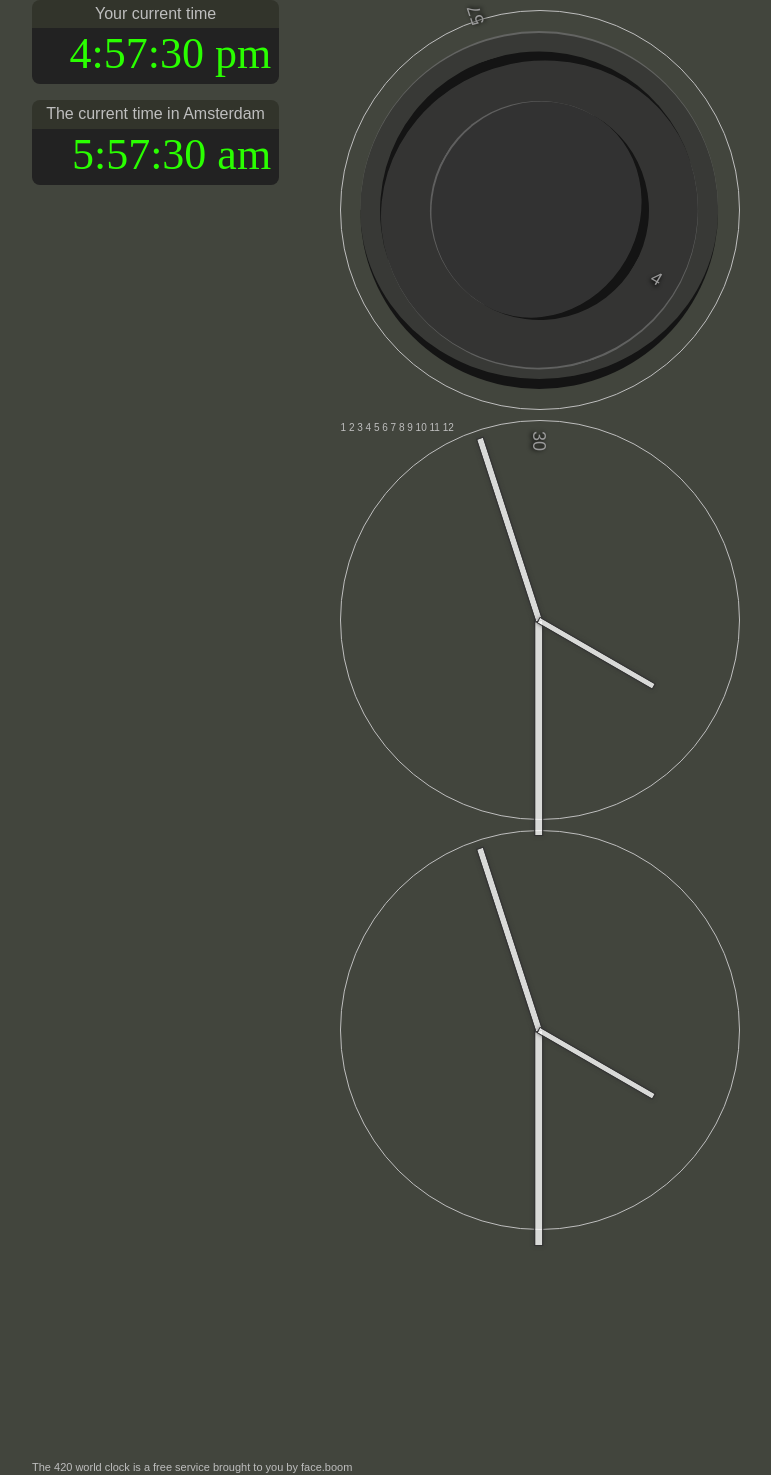
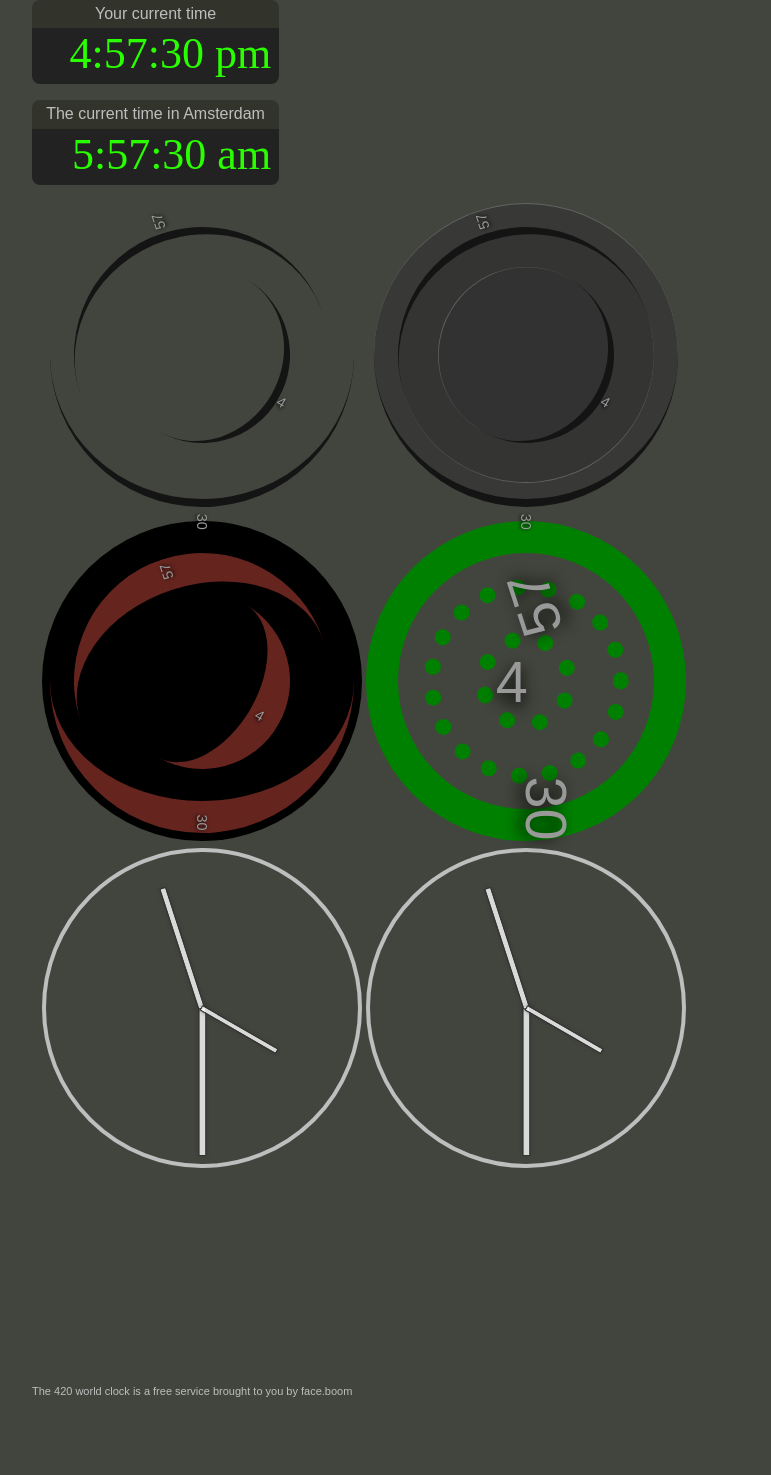
Before and after one commit to hightimes/fourtwentywhere, a PHP site: page /clocks/analog.html in a window 1280 px wide. Shown: the part 150-1625 px from the top of the page, without its empty margins (38-809 px from the left). After the commit the page ends 1547 px from the top, so only its background shows below. Run offline with PHP 8.4, Linux system fonts and the light colour scheme; style sheets or scripts are compiled from the project's sources; some libraries are stand-ins or nearby versions.

Commit message:
adding more clock styles - digital/analog hybrid

```diff
--- a/clocks/analog.html
+++ b/clocks/analog.html
@@ -24,13 +24,13 @@
  	</header>
 	<article class="row">
 		<div class="three columns" id="your-time">
-			<section>
+			<section style="float:left">
 				<h1>Your current time</h1>
 				<div class="weed-clock">
 					<div id="current-time"></div>
 				</div>
 			</section>
-			<section>
+			<section style="float:left">
 				<h1>The current time in Amsterdam</h1>
 				<div class="weed-clock">
 					<div id="amd-current-time"></div>
@@ -48,29 +48,51 @@
 			</div>
 
 		</div>
-
+	</article>
+	<article class="row">
 
 		<section class="nine columns" id="awesome">
 
 			<div id="time-to-puff" style="display:none"></div>
 
 
+				<div class="weed-clock analog inline">
+					<div class="face arc">
+						<div class="hand second"></div>
+						<div class="hand minute"></div>
+						<div class="hand hour"></div>
+					</div>
+				</div>
 
-				<div class="weed-clock analog">
+				<div class="weed-clock analog inline">
 					<div class="face sphere">
 						<div class="hand second"></div>
 						<div class="hand minute"></div>
 						<div class="hand hour"></div>
 					</div>
 				</div>
-				<div class="weed-clock analog">
+				<div class="weed-clock analog inline">
+					<div class="face apc ticks">
+						<div class="hand second"></div>
+						<div class="hand minute"></div>
+						<div class="hand hour"></div>
+					</div>
+				</div>
+				<div class="weed-clock analog inline">
+					<div class="face digilog">
+						<div class="hand second"></div>
+						<div class="hand minute"></div>
+						<div class="hand hour"></div>
+					</div>
+				</div>
+				<div class="weed-clock analog inline">
 					<div class="face numbers ticks numbers">
 						<div class="hand second"></div>
 						<div class="hand minute"></div>
 						<div class="hand hour"></div>
 					</div>
 				</div>
-				<div class="weed-clock analog">
+				<div class="weed-clock analog inline">
 					<div class="face">
 						<div class="hand second"></div>
 						<div class="hand minute"></div>
--- a/css/faces.less
+++ b/css/faces.less
@@ -1,12 +1,25 @@
+.digital {
+	&:after {
+		content: attr(data-time);
+	}
+	.hand{
+
+	}
+}
 .analog {
-	font-size:10px;
+	font-size:50%;
+	width:40em;
+	height:40em;
 	margin:0;
+	&.inline {
+		display: inline-block;
+	}
 	.face {
 		position:relative;
-		height:40em;
-		width:40em;
+		height:100%;
+		width:100%;
 		vertical-align:middle;
-		border:0.1em solid;
+		border:0.5em solid;
 		box-sizing:border-box;
 		border-radius:50%;
 		margin:10px;
@@ -30,7 +43,7 @@
 				position:absolute;
 				content: ' ';
 				height:2%;
-				width:60%;
+				width:50%;
 				background-color:rgba(255,255,255,0.8);
 				outline:1px solid #333;
 				box-shadow: 0 0em 0.5em #333;
@@ -48,25 +61,23 @@
 					height:80%;
 				}
 				&.second {
-					top:5%;
-					left:5%;
-					width:90%;
-					height:90%;
+					top:2.5%;
+					left:2.5%;
+					width:95%;
+					height:95%;
 				}
 
 		}
 	}
-	.face.sphere {
+	.face.arc,.face.sphere, .face.apc, .face.digilog{
 		border-radius:50%;
 		box-sizing:border-box;
-
+		border-width:0;
 		.hand {
 			-webkit-transform-origin:50% 50%;
 			border:0 solid rgba(20,20,20,1);
 			border-right-width: 1em;
-			border-left-width: 0.2em;
 			border-left-color: rgba(200,200,200,0.3);
-			background-color:rgba(50,50,50,0.6);
 			-webkit-transition-timing-function:linear;
 			&:after {
 				content:none;
@@ -78,8 +89,8 @@
 				text-align:left;
 				vertical-align:baseline;
 				top:49%;
-				left:100%;
-				margin:-0.5em 15%;
+				left:105%;
+				margin:-0.5em 0;
 				overflow:visible;
 				position:absolute;
 				content: attr(data-time);
@@ -91,24 +102,100 @@
 		}
 
 	}
-	/*
-	.face.numbers:before {
+	.face.apc {
+		background-color:#000;
+		.hand {
+			border-right-width:4em;
+			border-color: rgba(253, 90, 75, 0.4);
+		}
+	}
+	.face.sphere {
+		.hand {
+			border-left-width: 0.2em;
+			background-color:rgba(50,50,50,0.6);
+		}
+	}
+	.face.digilog {
+		font-size:4em;
+		line-height:4em;
+		height:80%;
+		width:80%;
+		border:1em solid green;
+		box-sizing:content-box;
+		.hand {
+		//-webkit-transform: none !important;
+
+			-webkit-transform-origin:50% 50%;
+
+			&:after {
+				background:none;
+			}
+
+			&.hour,&.minute,&.second{
+				border:.5em dotted green;
+				box-sizing:border-box;
+				//display:inline-block;
+				width:40%;
+				height:40%;
+				top:30%;
+				left:30%;
+				&:before {
+					text-align:center;
+					vertical-align:middle;
+					margin:0;
+					top:0%;
+					right:0;
+					width:auto;
+					overflow:visible;
+					position:relative;
+					content: attr(data-time);
+				}
+			}
+
+			&.hour:before{
+				left:20%;
+				top:-0.25em;
+				content: attr(data-time);
+			}
+			&.hour {
+				border:none;
+				-webkit-transform: none !important;
+			}
+			&.minute {
+				//margin-left:1em;
+			}
+			&.second {
+				top:10%;
+				left:10%;
+				width:80%;
+				height:80%;
+
+				//margin-left:6em;
+			}
+		}
+
+	}
+
+	.face.numbers {
+		&:before {
 			font-size:1.4em;
 			font-weight:normal;
 			position:absolute;
 			display:inline-block;
-		content:'12 11 1 10 2 9 3 8 4 7 5 6';
+			//content: url(http://upload.wikimedia.org/wikipedia/commons/9/93/BenboisClock.svg);
 			text-align:justify;
 			word-spacing:10em;
 			white-space:no-wrap;
 			overflow:visible;
-		height:auto;
-		width:auto;
+			height:100%;
+			width:100%;
 			border:1px solid green;
 			//-webkit-transform:
 
 		}
-	*/
+	}
+
+/*
 	.face.numbers:after {
 		content : '1 2 3 4 5 6 7 8 9 10 11 12';
 		z-index:0;
@@ -117,13 +204,9 @@
 		display:block;
 		width:100%;
 		height:100%;
-		/*
-		background-image : -webkit-linear-gradient(0deg, transparent 0%,transparent 49.5%,#000000 50%,transparent 50.5%,transparent 100%), -webkit-linear-gradient(90deg, transparent 0%,transparent 49.5%,#000000 50%,transparent 50.5%,transparent 100%),
-		-webkit-linear-gradient(45deg, transparent 0%,transparent 49.5%,#000000 50%,transparent 50.5%,transparent 100%),-webkit-linear-gradient(22.5deg, transparent 0%,transparent 49.5%,#000000 50%,transparent 50.5%,transparent 100%), -webkit-linear-gradient(67.5deg, transparent 0%,transparent 49.5%,#000000 50%,transparent 50.5%,transparent 100%),
-		-webkit-linear-gradient(112.5deg, transparent 0%,transparent 49.5%,#000000 50%,transparent 50.5%,transparent 100%),-webkit-linear-gradient(135deg, transparent 0%,transparent 49.5%,#000000 50%,transparent 50.5%,transparent 100%),-webkit-linear-gradient(157.5deg, transparent 0%,transparent 49.5%,#000000 50%,transparent 50.5%,transparent 100%);
-		*/
 		border-radius:50%;
 	}
+*/
 	.face.ticks {
 		 .hand{
 			-webkit-transition-timing-function:cubic-bezier(0,1,0,1.1);
--- a/js/main.js
+++ b/js/main.js
@@ -169,15 +169,19 @@ x.bake();
 		'minute' : 1,
 		'hour'   : 0
 	},
-	clocks = $('.analog .face'),
+	clocks = {
+		analog 	: $('.analog .face'),
+		digital : $('.digital .face')
+	},
 	hands= {
-		second 	: $('.second',clocks),
-		minute 	: $('.minute',clocks),
-		hour 	: $('.hour',clocks)
+		second 	: $('.second',clocks.analog),
+		minute 	: $('.minute',clocks.analog),
+		hour 	: $('.hour',clocks.analog)
 	};
 
 	$(window).on('time:update',function(e,t1,t2,t3){
 		var local=t1.replace(' ',':').split(':');
+		clocks.digital.attr('data-time',t1);
 
 		if(local[2]==="00"){
 			hands.second.css({
```
Lines whose indentation alone changed are shown as unchanged.
